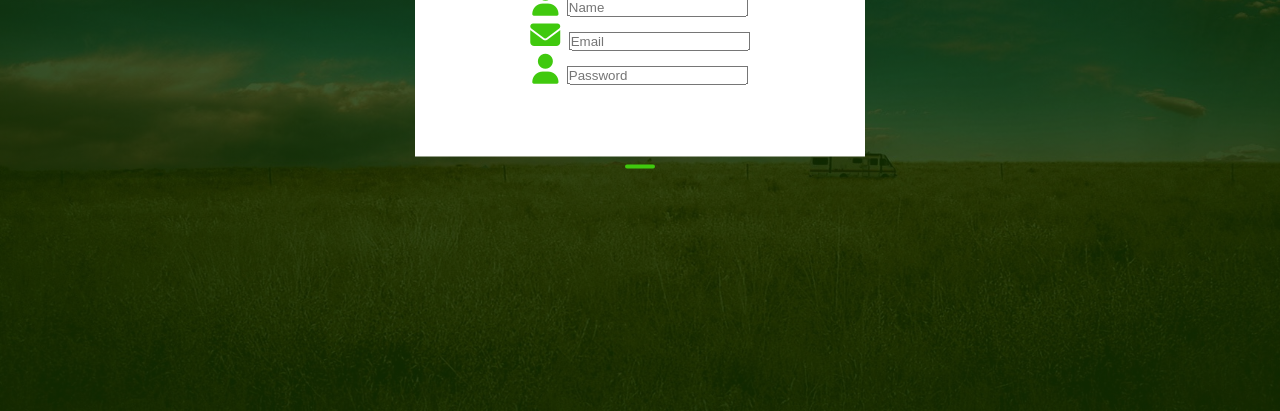
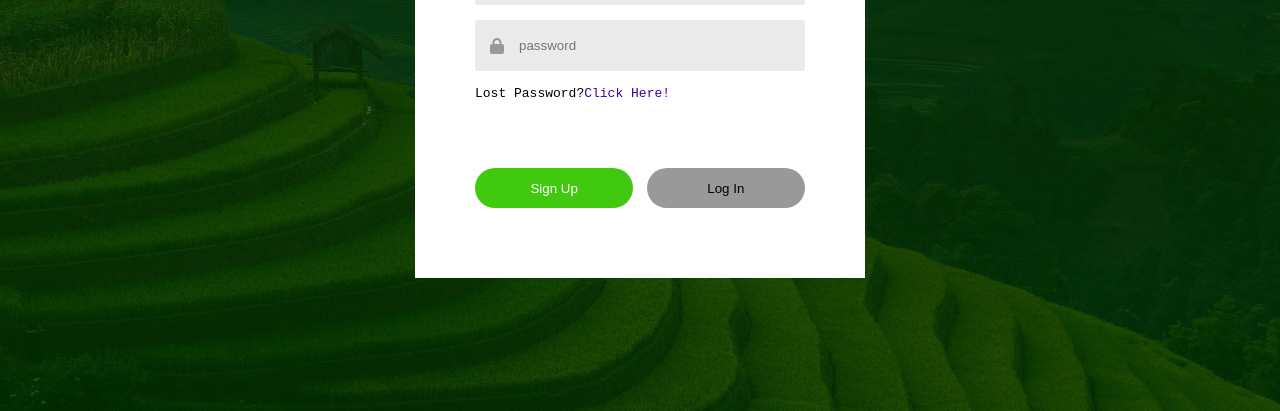
Before and after one commit to AxLupiN/AgroMarket, a plain HTML site: page signup.html in a window 1280 px wide. Shown: the part 389-800 px from the top of the page. Drawn offline with Linux system fonts and the light colour scheme.

Commit message:
sign up login completed

```diff
--- a/css/signup.css
+++ b/css/signup.css
@@ -1,15 +1,15 @@
 *{
-    margin:0;
+    margin: 0;
     padding: 0;
-    font-family: 'Poppins', sans-serif;
+    font-family: "Roboto Mono" monospace;
     box-sizing: border-box;
 }
 .container{
     width: 100%;
     height: 100vh;
-    background-image: linear-gradient(rgba(19, 50, 0, 0.8), rgba(19,50,0,0.8)), url(/assets/image/cover2.jpg);
+    background-image: linear-gradient(rgba(11, 50, 0, 0.8),rgba(1,50,0,0.8)), url(/assets/image/cover.jpg);
     background-position: center;
-    background-size:cover;
+    background-size: cover;
     position: relative;
 }
 .form-box{
@@ -18,12 +18,12 @@
     position: absolute;
     top: 50%;
     left: 50%;
-    transform: translate(-50%, -50%);
+    transform: translate(-50%,-50%);
     background: #fff;
     padding: 50px 60px 70px;
     text-align: center;
 }
-.form-box{
+.form-box h1{
     font-size: 30px;
     margin-bottom: 60px;
     color: #40c90e;
@@ -38,5 +38,59 @@
     position: absolute;
     bottom: -12px;
     left: 50%;
-    transform: translate(-50%);
+    transform: translateX(-50%);
 }
+.input-field{
+    background: #eaeaea;
+    margin: 15px 0;
+    border-radius: 3px;
+    display: flex;
+    align-items: center;
+    max-height: 65px;
+    transition: max-height 0.5s;
+    overflow: hidden;
+}
+input{
+    width: 100%;
+    background: transparent;
+    border: 0;
+    outline: 0;
+    padding: 18px 15px;
+}
+.input-field i{
+    margin-left: 15px;
+    color: #999;
+}
+form p{
+    text-align: left;
+    font-size: 13px;
+    font-family: "roboto mono", monospace;
+}
+form p a{
+    text-decoration: none;
+    color: #3c00a0;
+}
+.btn-field{
+    width: 100%;
+    display: flex;
+    justify-content: space-between;
+}
+.btn-field button{
+    flex-basis: 48%;
+    background: #40c90e;
+    color: #fff;
+    height: 40px;
+    border-radius: 20px;
+    border: 0;
+    outline: 0;
+    cursor: pointer;
+    transition: background 1s;
+
+}
+.input-group{
+    height: 280px;
+}
+.btn-field button.disable{
+    background: #999;
+    color: #000000;
+}
--- a/signup.html
+++ b/signup.html
@@ -3,32 +3,54 @@
 <head>
     <meta charset="UTF-8">
     <meta name="viewport" content="width=device-width, initial-scale=1.0">
-    <link rel="stylesheet" href="/css/signup.css"/>
+    <title>Document</title>
+    <link rel="stylesheet" href="css/signup.css">
     <script src="https://kit.fontawesome.com/977156c7dc.js" crossorigin="anonymous"></script>
-    <title>Document</title>
 </head>
 <body>
     <div class="container">
         <div class="form-box">
-            <h1>Sign Up</h1>
+            <h1 id="title">Sign Up</h1>
             <form>
                 <div class="input-group">
-                    <div class="input-field">
+                    <div class="input-field" id="nameField">
                         <i class="fa-solid fa-user"></i>
-                        <input type = "text" placeholder="Name">
+                        <input type="text", placeholder="Name">
                     </div>
                     <div class="input-field">
                         <i class="fa-solid fa-envelope"></i>
-                        <input type="email" placeholder="Email">
+                        <input type="email", placeholder="Email">
                     </div>
                     <div class="input-field">
-                        <i class="fa-solid fa-user"></i>
-                        <input type ="password" placeholder="Password">
+                        <i class="fa-solid fa-lock"></i>
+                        <input type="password", placeholder="password">
                     </div>
+                    <p>Lost Password?<a href="#">Click Here!</a></p>
+                </div>
+                <div class="btn-field">
+                    <button type="button" id="signupBtn">Sign Up</button>
+                    <button type="button" id="signinBtn" class="disable">Log In</button>
                 </div>
             </form>
         </div>
     </div>
-
+    <script>
+        let signupBtn = document.getElementById("signupBtn");
+        let signinBtn = document.getElementById("signinBtn");
+        let nameField = document.getElementById("nameField")
+        let title = document.getElementById("title");
+        signinBtn.onclick = function(){
+            nameField.style.maxHeight = "0";
+            title.innerHTML = "Log In";
+            signupBtn.classList.add("disable");
+            signinBtn.classList.remove("disable");
+        }
+        signupBtn.onclick = function(){
+            nameField.style.maxHeight = "60px";
+            title.innerHTML = "Sign Up";
+            signupBtn.classList.remove("disable");
+            signinBtn.classList.add("disable");
+        }
+    </script>
 </body>
 </html>
```
